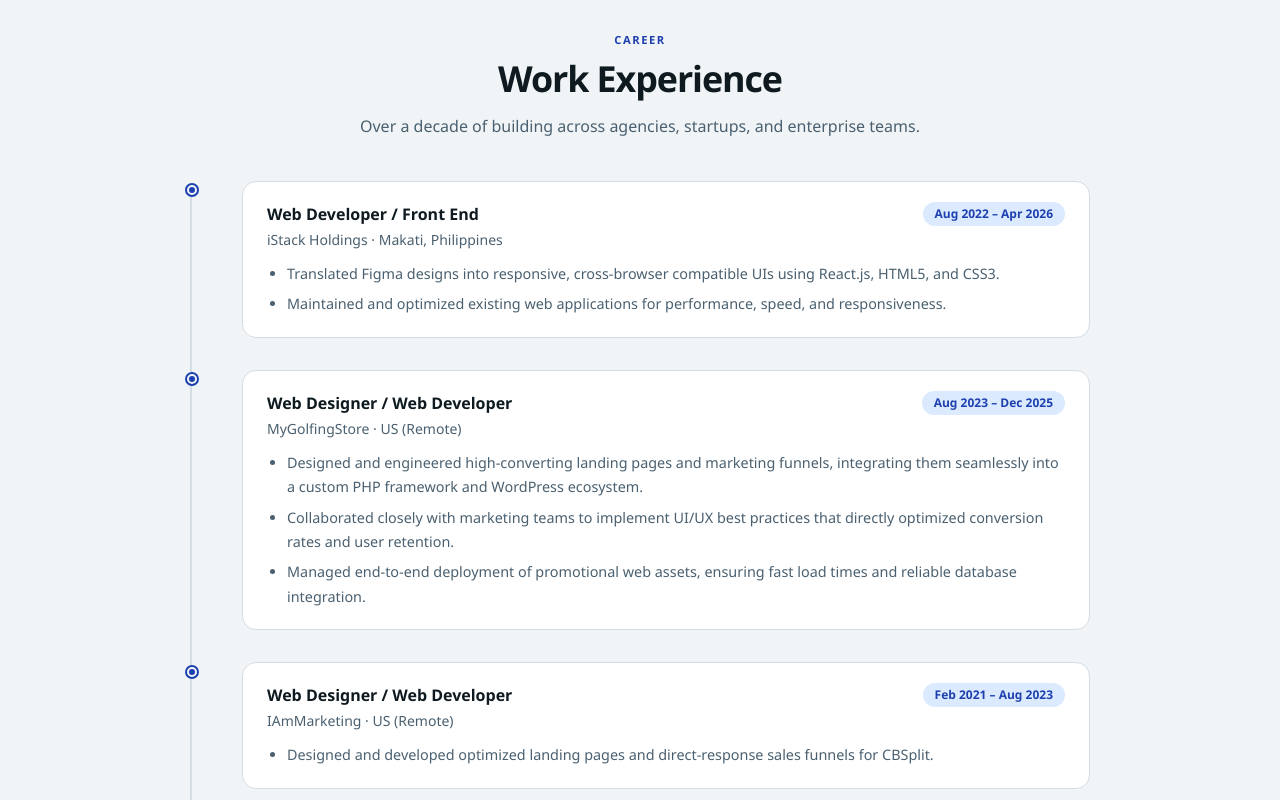
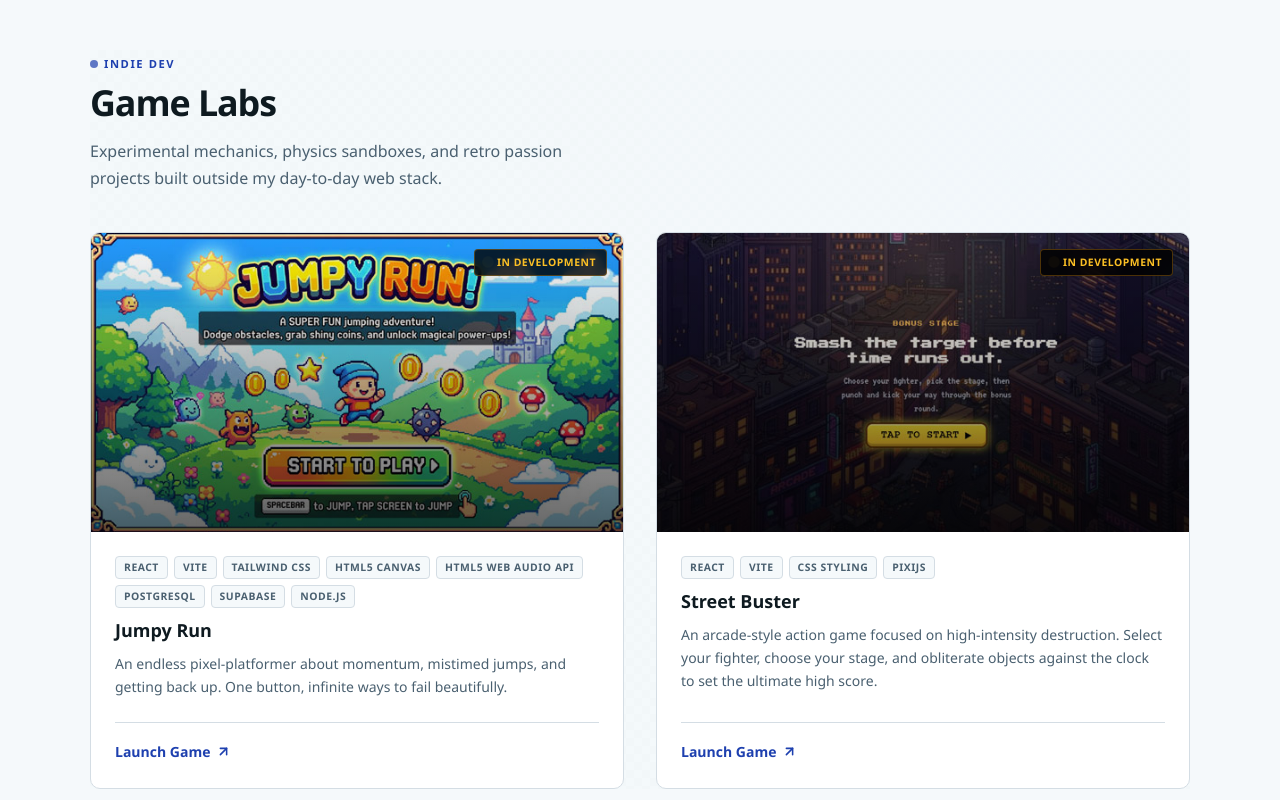
Before and after one commit to kulaybrown/my-portfolio, a React (Vite) app: page / in a window 1280 px wide. Shown: the part 2100-2900 px from the top of the page. Built offline with nearby package versions, Linux system fonts and the light colour scheme; what @radix-ui/themes would draw is missing.

Commit message:
feat: game dev section

```diff
--- a/src/App.jsx
+++ b/src/App.jsx
@@ -4,6 +4,7 @@ import Hero from "./components/Hero";
 import SkillsTech from "./components/SkillsTech";
 import About from "./components/About";
 import Projects from "./components/Projects";
+import GameDev from "./components/GameDev";
 import Experience from "./components/Experience";
 import { Theme } from "@radix-ui/themes";
 import "./index.css";
@@ -37,6 +38,7 @@ export default function App() {
         <SkillsTech />
         <About />
         <Projects />
+        <GameDev />
         <Experience />
       </main>
       <footer className="mt-4 border-t border-[var(--line)] py-6">
--- /dev/null
+++ b/src/components/GameDev/GameDev.jsx
@@ -0,0 +1,152 @@
+import React from "react";
+import jumpyRunImg from "../../assets/images/jumpyrun-img.jpg";
+import streetBusterImg from "../../assets/images/streetbuster-img.jpg";
+
+const gameProjects = [
+  {
+    id: "g1",
+    name: "Jumpy Run",
+    image: jumpyRunImg,
+    description:
+      "An endless pixel-platformer about momentum, mistimed jumps, and getting back up. One button, infinite ways to fail beautifully.",
+    link: "https://www.iamthelosworld.com/jumpyrun",
+    status: "In Development",
+    tech: ["React", "Vite", "Tailwind CSS", "HTML5 Canvas", "HTML5 Web Audio API", "PostgreSQL", "Supabase", "Node.js"],
+  },
+  {
+    id: "g2",
+    name: "Street Buster",
+    description:
+      "An arcade-style action game focused on high-intensity destruction. Select your fighter, choose your stage, and obliterate objects against the clock to set the ultimate high score.",
+    image: streetBusterImg,
+    link: "https://www.iamthelosworld.com/street-buster",
+    status: "In Development",
+    tech: ["React", "Vite", "CSS Styling", "PixiJS"],
+  },
+];
+
+export default function GameDev() {
+  return (
+    <section id="gamedev" className="bg-[var(--surface2)] pb-14 md:pb-20 transition-colors duration-300">
+      <div className="mx-auto w-[min(1100px,calc(100vw-3rem))]">
+
+        {/* Subtle separator line to bridge Projects and GameDev within the same surface background */}
+        <hr className="mb-14 md:mb-20 border-[var(--line)] opacity-60" />
+
+        {/* Outer Container with an authentic Retro Grid backdrop */}
+        <div
+          className="relative overflow-hidden transition-all duration-300"
+          style={{
+            backgroundImage: `
+              radial-gradient(circle at 85% 15%, var(--accent-light) 0%, transparent 45%),
+              repeating-conic-gradient(var(--line) 0% 25%, transparent 0% 50%)
+            `,
+            backgroundSize: "100% 100%, 16px 16px",
+            backgroundBlendMode: "normal",
+          }}
+        >
+          {/* Opaque overlay to soften the grid so it remains extremely subtle in both light and dark modes */}
+          <div className="absolute inset-0 bg-[var(--surface2)] opacity-[0.93] pointer-events-none" />
+
+          {/* Core Content Container */}
+          <div className="relative z-10">
+
+            {/* Header Area */}
+            <div className="mb-10">
+              <span className="mb-2 inline-flex items-center gap-1.5 text-[0.7rem] font-black uppercase tracking-[0.14em] text-[var(--accent)]">
+                <span className="h-2 w-2 animate-pulse rounded-full bg-[var(--accent)]" />
+                Indie Dev
+              </span>
+              <h2 className="mb-3 text-[clamp(1.7rem,2.8vw,2.25rem)] font-extrabold leading-tight tracking-[-0.03em]">
+                Game Labs
+              </h2>
+              <p className="max-w-[52ch] leading-[1.7] text-[var(--text2)]">
+                Experimental mechanics, physics sandboxes, and retro passion projects built outside my day-to-day web stack.
+              </p>
+            </div>
+
+            {/* Game Cards Grid */}
+            <div className="grid gap-8 md:grid-cols-2">
+              {gameProjects.map((game) => (
+                <article
+                  key={game.id}
+                  className="group flex flex-col overflow-hidden rounded-[calc(var(--radius)-4px)] border border-[var(--line)] bg-[var(--surface)] transition-all duration-300 hover:-translate-y-1 hover:border-[var(--accent)] hover:shadow-[var(--shadow-lg)]"
+                >
+                  {/* Aspect Ratio 16:9 thumbnail frame */}
+                  <div className="relative aspect-[16/9] w-full overflow-hidden bg-[var(--surface2)]">
+                    <img
+                      src={game.image}
+                      alt={game.name}
+                      className="h-full w-full object-cover transition-transform duration-500 group-hover:scale-105"
+                      loading="lazy"
+                    />
+                    <div className="absolute inset-0 bg-gradient-to-t from-black/60 to-transparent pointer-events-none" />
+
+                    {/* Pixel-style Pulse Status Badge */}
+                    <span className="absolute top-4 right-4 flex items-center gap-1.5 rounded bg-black/80 px-2.5 py-1 text-[0.65rem] font-extrabold tracking-wider uppercase text-amber-400 border border-amber-500/30 backdrop-blur-sm">
+                      <span className="h-1.5 w-1.5 rounded-full bg-amber-400 animate-ping" />
+                      {game.status}
+                    </span>
+                  </div>
+
+                  {/* Card Body details */}
+                  <div className="flex flex-1 flex-col p-6">
+
+                    {/* Tech Pills */}
+                    <div className="mb-2 flex flex-wrap gap-1.5">
+                      {game.tech.map((tech) => (
+                        <span
+                          key={tech}
+                          className="rounded bg-[var(--surface2)] px-2 py-0.5 text-[0.65rem] font-bold uppercase tracking-wider text-[var(--text2)] border border-[var(--line)]"
+                        >
+                          {tech}
+                        </span>
+                      ))}
+                    </div>
+
+                    <h3 className="mb-2 text-lg font-black group-hover:text-[var(--accent)] transition-colors duration-300">
+                      {game.name}
+                    </h3>
+
+                    <p className="mb-6 flex-1 text-sm leading-[1.65] text-[var(--text2)]">
+                      {game.description}
+                    </p>
+
+                    {/* Action Button */}
+                    <div className="border-t border-[var(--line)] pt-4">
+                      <a
+                        href={game.link}
+                        target="_blank"
+                        rel="noreferrer"
+                        className="inline-flex items-center gap-1.5 text-sm font-bold text-[var(--accent)] hover:underline"
+                      >
+                        Launch Game
+                        <svg
+                          width="15"
+                          height="15"
+                          viewBox="0 0 24 24"
+                          fill="none"
+                          stroke="currentColor"
+                          strokeWidth="2.5"
+                          strokeLinecap="round"
+                          strokeLinejoin="round"
+                          className="transition-transform duration-300 group-hover:translate-x-1 group-hover:-translate-y-0.5"
+                        >
+                          <line x1="7" y1="17" x2="17" y2="7" />
+                          <polyline points="7 7 17 7 17 17" />
+                        </svg>
+                      </a>
+                    </div>
+
+                  </div>
+                </article>
+              ))}
+            </div>
+
+          </div>
+        </div>
+
+      </div>
+    </section>
+  );
+}
--- /dev/null
+++ b/src/components/GameDev/index.js
@@ -0,0 +1 @@
+export { default } from "./GameDev";
--- a/src/data/data.js
+++ b/src/data/data.js
@@ -1,6 +1,14 @@
 import iconAcf from "../assets/images/icon-acf.png";
 
 export const projects = [
+  {
+    id: 0,
+    name: "IAMTHELOSWORLD",
+    description:
+      "This website is a dedicated showcase of my passion for creating games. It features a collection of my game projects, each with detailed descriptions, screenshots, and links to play or download them.",
+    tech: ["React", "Vite", "Tailwind CSS"],
+    url: "https://iamthelosworld.com/",
+  },
   {
     id: 1,
     name: "Aspen Street Lodge",
```
Also changed, not shown: src/assets/images/jumpyrun-img.jpg (added), src/assets/images/streetbuster-img.jpg (added).
